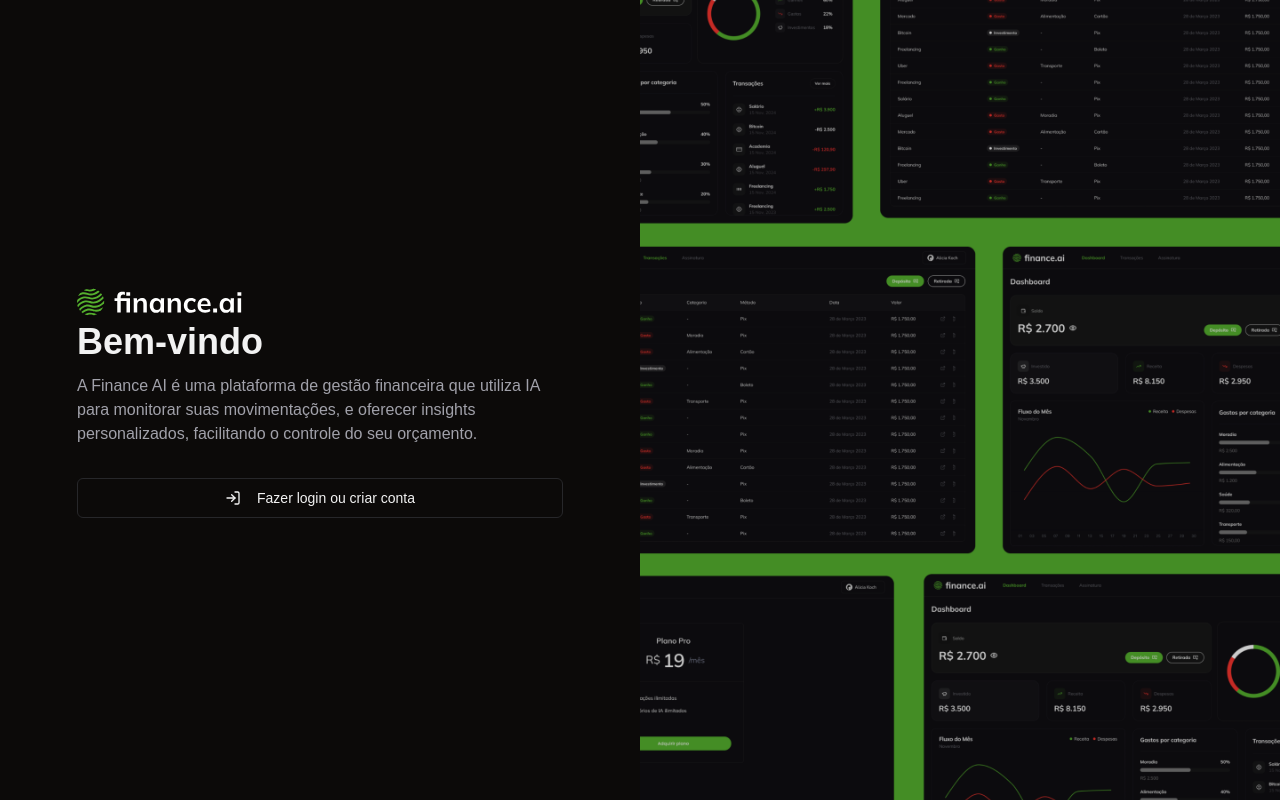
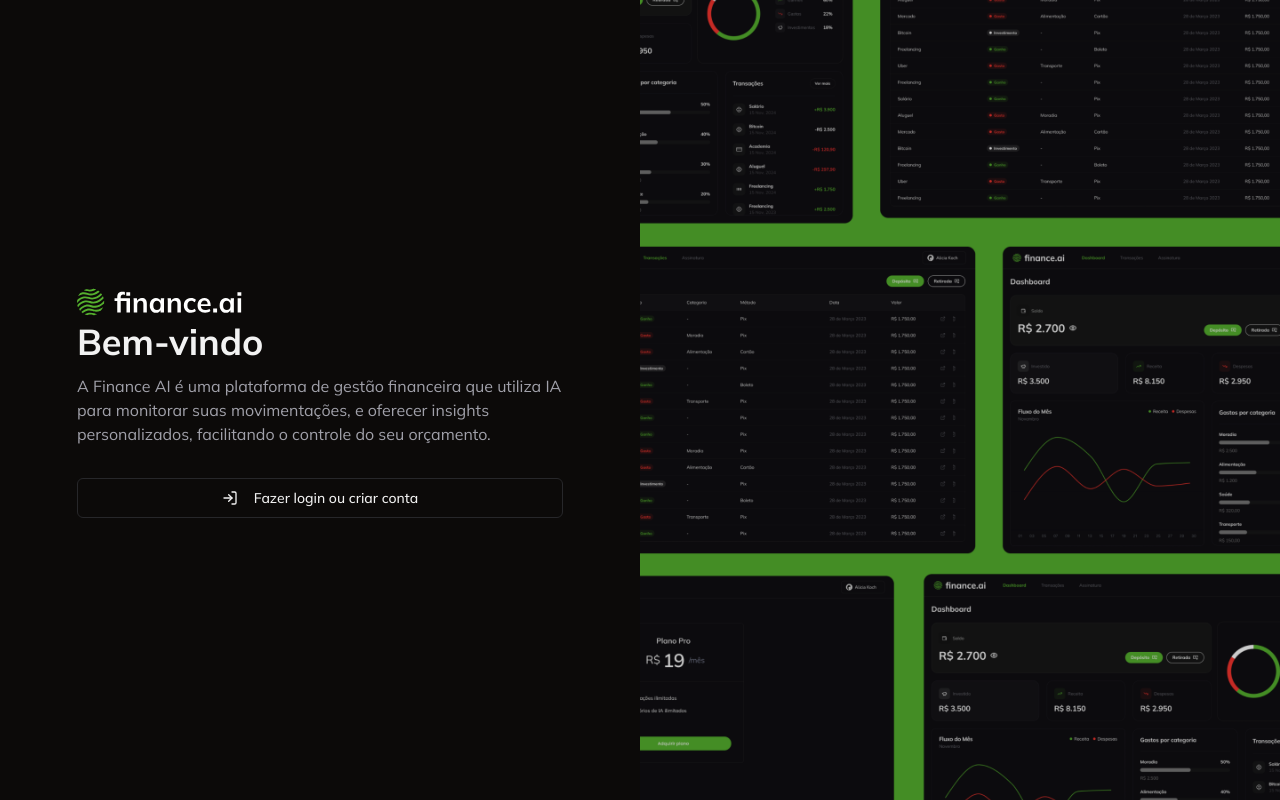
Before and after one commit to giovannichitarrelli/finance-ai, a Next.js app: page /login in a window 1280 px wide. Built offline with nearby package versions, Linux system fonts and the light colour scheme; no server answers.

Commit message:
feat: update font to mulish

```diff
--- a/app/layout.tsx
+++ b/app/layout.tsx
@@ -1,25 +1,17 @@
 import type { Metadata } from "next";
-import localFont from "next/font/local";
+import { Mulish } from "next/font/google";
 import "./globals.css";
 import { ClerkProvider } from "@clerk/nextjs";
 import { dark } from "@clerk/themes";
-
-const geistSans = localFont({
-  src: "./fonts/GeistVF.woff",
-  variable: "--font-geist-sans",
-  weight: "100 900",
-});
-const geistMono = localFont({
-  src: "./fonts/GeistMonoVF.woff",
-  variable: "--font-geist-mono",
-  weight: "100 900",
-});
 
 export const metadata: Metadata = {
   title: "Create Next App",
   description: "Generated by create next app",
 };
 
+const mulish = Mulish({
+  subsets: ["latin-ext"],
+});
 export default function RootLayout({
   children,
 }: Readonly<{
@@ -27,9 +19,7 @@
 }>) {
   return (
     <html lang="en">
-      <body
-        className={`${geistSans.variable} ${geistMono.variable} dark antialiased`}
-      >
+      <body className={`${mulish.className} dark antialiased`}>
         <ClerkProvider
           appearance={{
             baseTheme: dark,
```
Also changed, not shown: app/fonts/GeistMonoVF.woff (deleted), app/fonts/GeistVF.woff (deleted).
